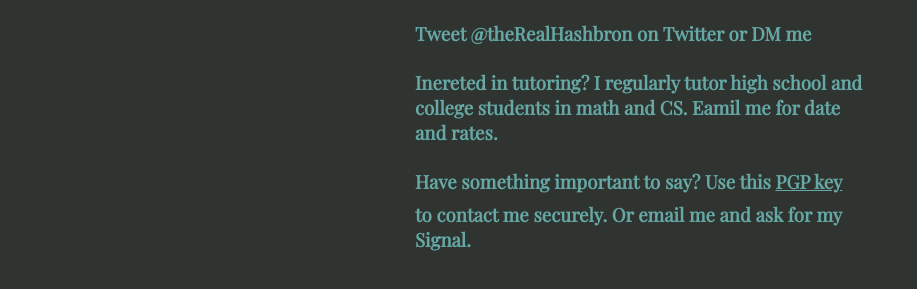
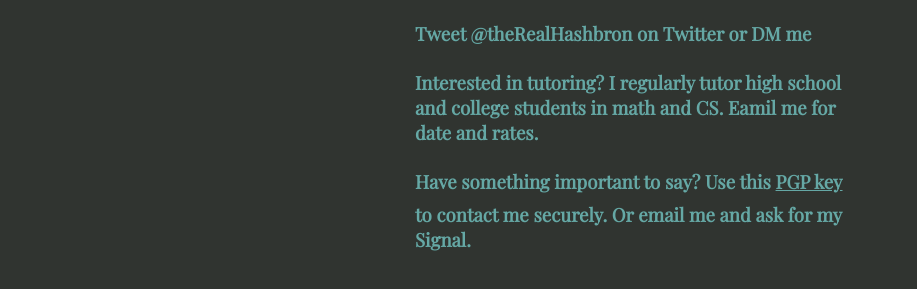
Before and after one commit to hashbron/personal-website, a plain HTML site: page contact.html in a window 1280 px wide. Shown: the part 237-526 px from the top of the page, without its empty margins (0-917 px from the left). Drawn offline with nearby package versions, Linux system fonts and the light colour scheme; a web font is replaced by a local one.

Commit message:
Update contact.html

```diff
--- a/contact.html
+++ b/contact.html
@@ -21,7 +21,7 @@
         <h3>Tweet @theRealHashbron on Twitter or DM me</h3>
       </div>
       <div class="non-fade-element">
-        <h3>Inereted in tutoring? I regularly tutor high school and college students in math and CS. Eamil me for date and rates.</h3>
+        <h3>Interested in tutoring? I regularly tutor high school and college students in math and CS. Eamil me for date and rates.</h3>
       </div>
       <div class="non-fade-element">
         <h3>Have something important to say? Use this <a href="javascript:void(0)" onclick="displayKey()">PGP key</a></h3>
```
